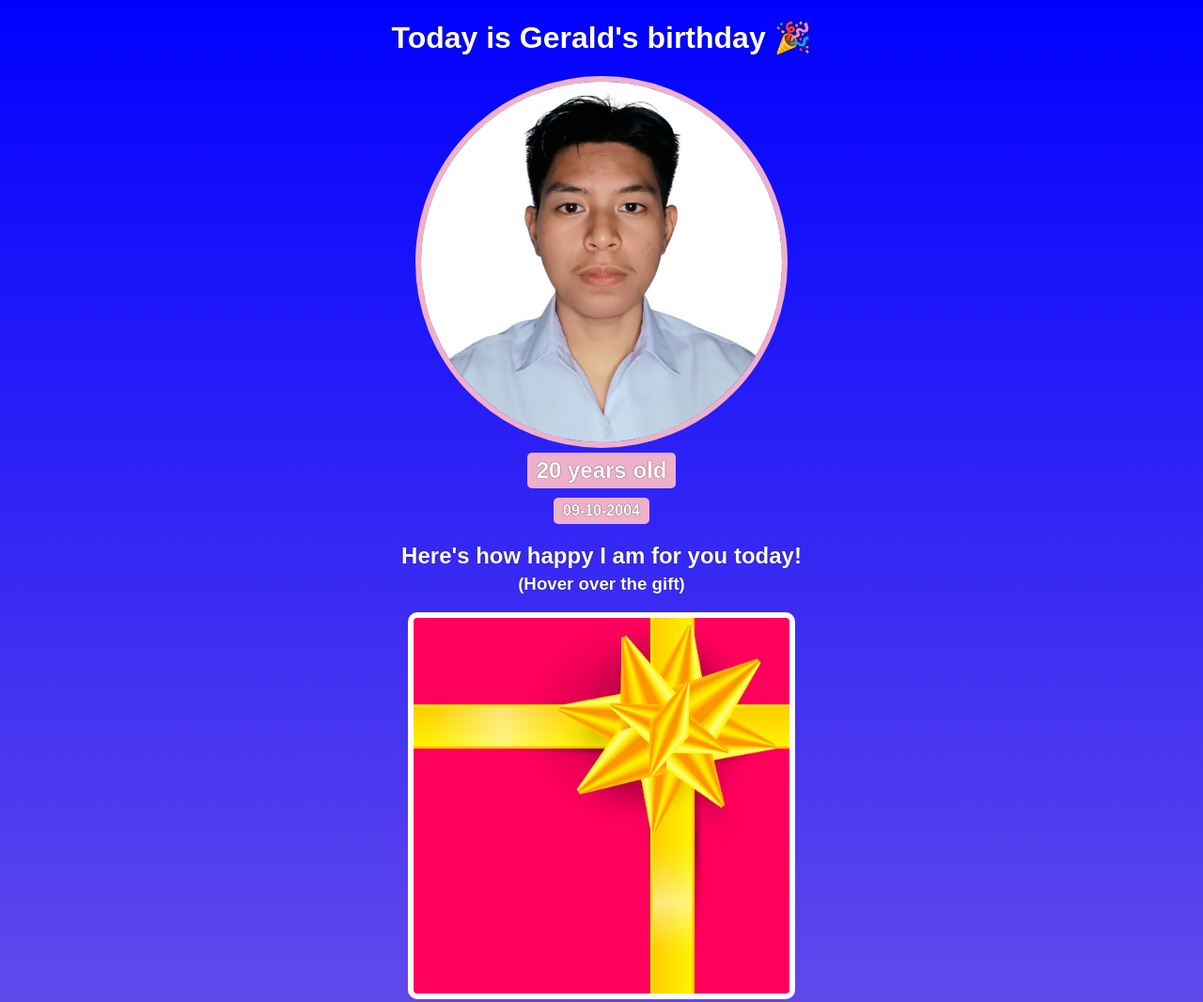
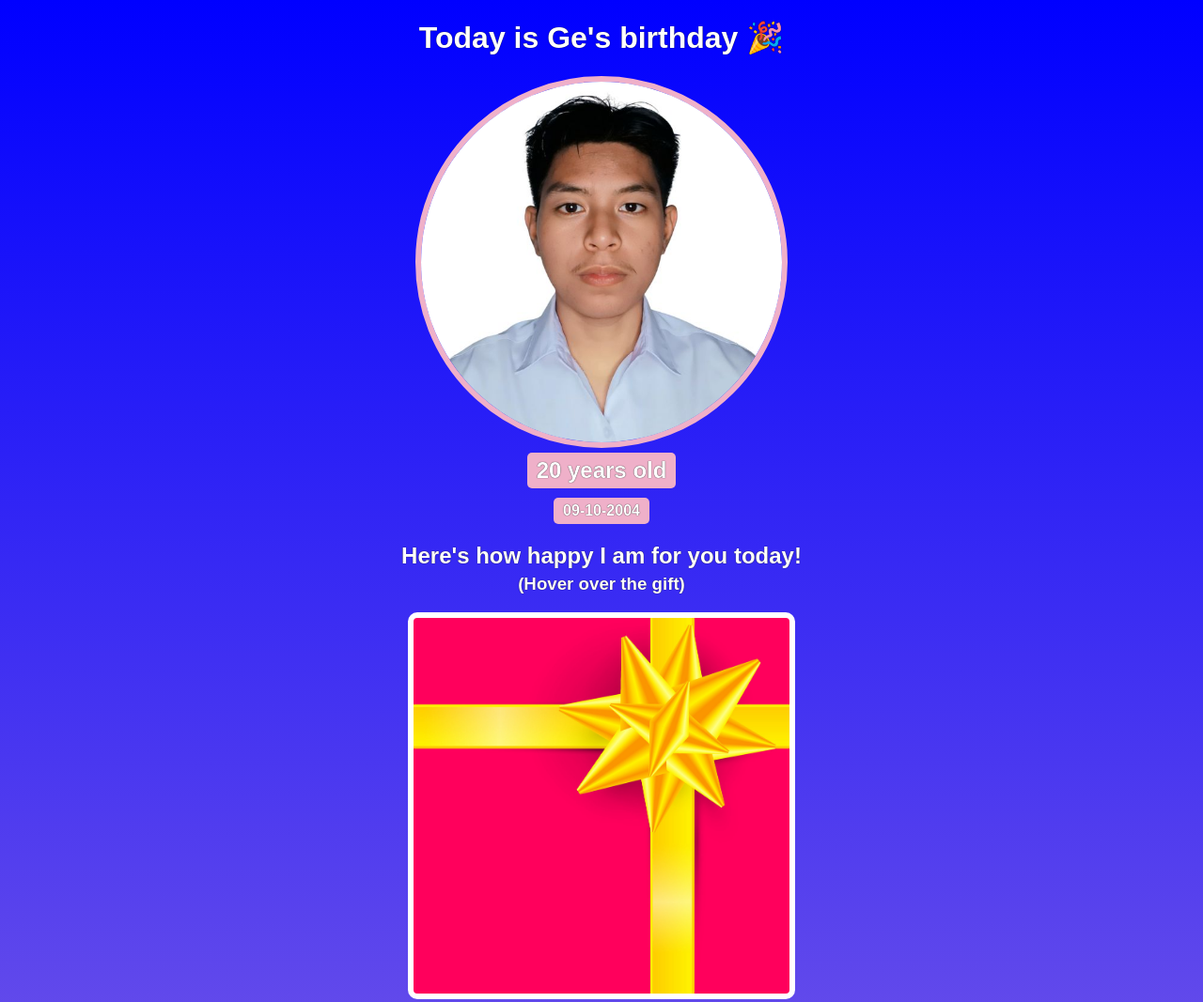
Before and after one commit to geraldsberongoy/bday, a plain HTML site: page index.html in a window 1280 px wide. Shown: the top 1067 px of the page at 94% size. Drawn offline with Linux system fonts and the light colour scheme; a web font is replaced by a local one.

Commit message:
Changing name

```diff
--- a/index.html
+++ b/index.html
@@ -11,7 +11,7 @@
 </head>
 <body>
     <div id="header">
-        <h1>Today is Gerald's birthday 🎉</h1>
+        <h1>Today is Ge's birthday 🎉</h1>
         <img id="myimage" src="/image/image.jpg">
         <h2 id="bday-age">20 years old</h2>
         <h4 id="bday-date">09-10-2004</h4>
```
